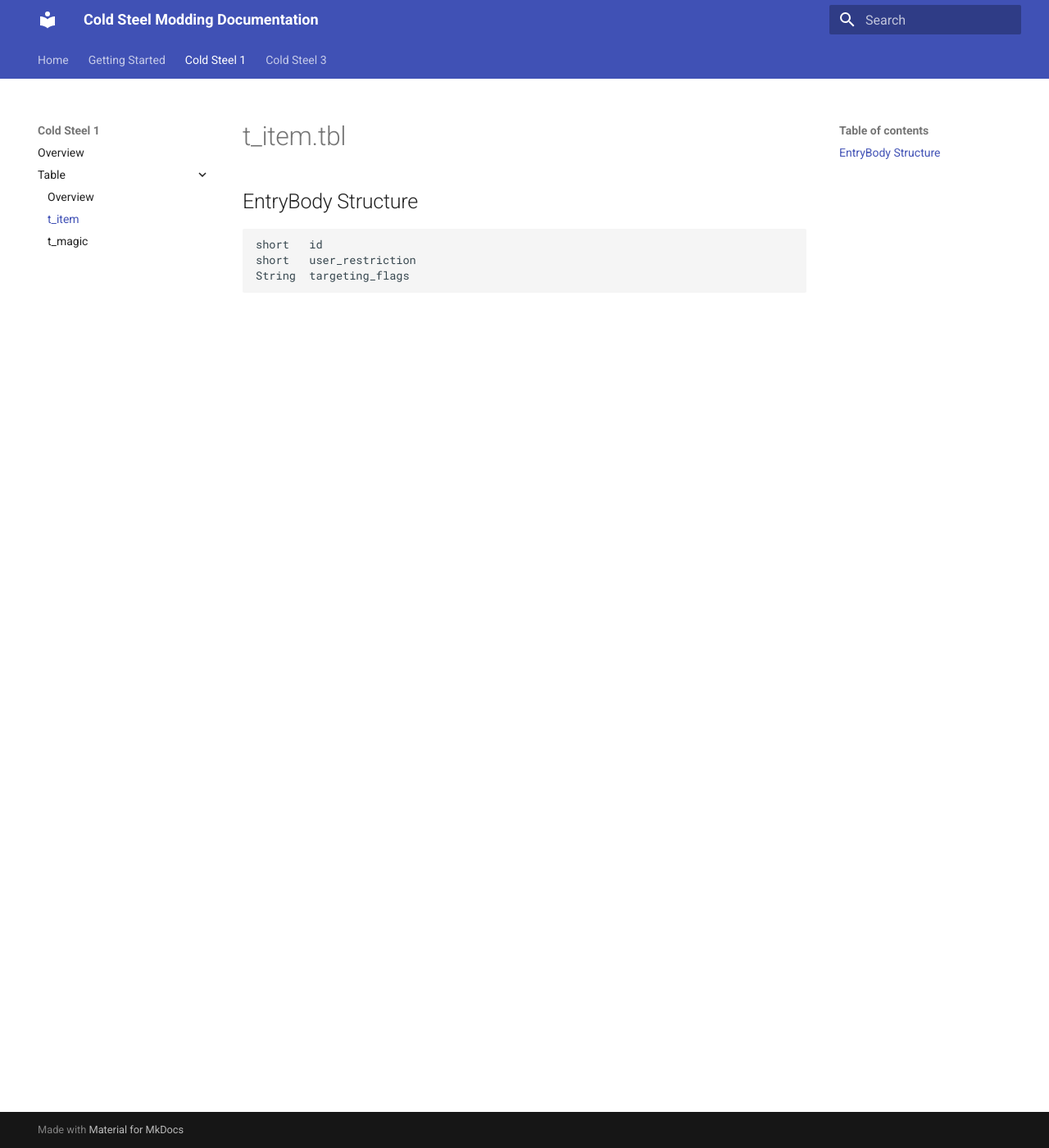
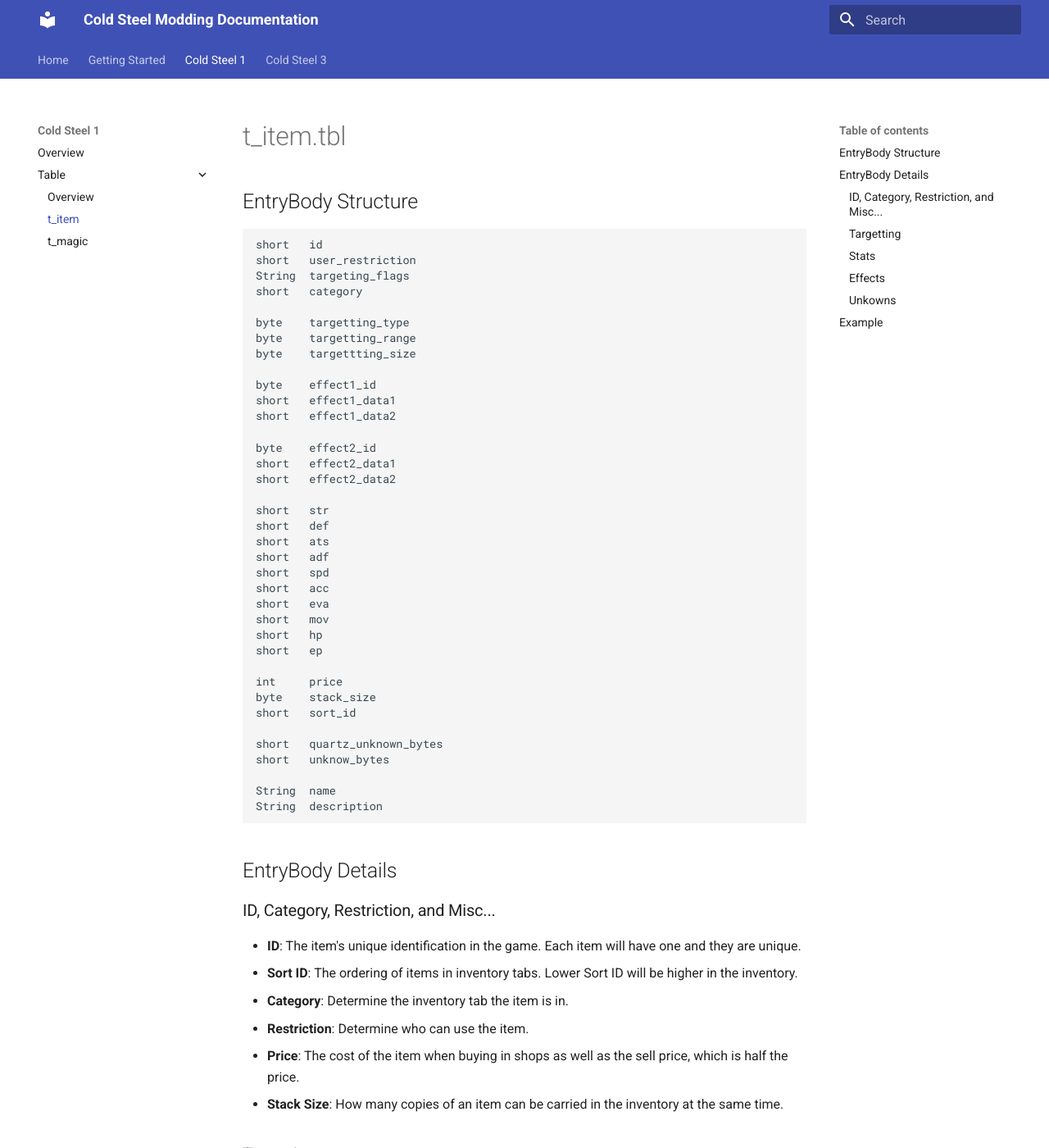
Before and after one commit to nnguyen259/ColdSteelDocumentation, an MkDocs documentation site: the page built from docs/cs1/tables/item.md, in a window 1280 px wide and 1400 px high. Shown: the whole window at 82% size. Built offline with MkDocs 1.6.1 and Material for MkDocs 9.7.7, drawn with Linux system fonts in a browser that asks for light colours; some of the changed text lies outside the part shown.

Commit message:
More work on CS1 item page

````diff
--- a/docs/cs1/tables/item.md
+++ b/docs/cs1/tables/item.md
@@ -4,4 +4,57 @@
 short   id
 short   user_restriction
 String  targeting_flags
+short   category
+
+byte    targetting_type
+byte    targetting_range
+byte    targettting_size
+
+byte    effect1_id
+short   effect1_data1
+short   effect1_data2
+
+byte    effect2_id
+short   effect2_data1
+short   effect2_data2
+
+short   str
+short   def
+short   ats
+short   adf
+short   spd
+short   acc
+short   eva
+short   mov
+short   hp
+short   ep
+
+int     price
+byte    stack_size
+short   sort_id
+
+short   quartz_unknown_bytes
+short   unknow_bytes
+
+String  name
+String  description
 ```
+## EntryBody Details
+### ID, Category, Restriction, and Misc...
+* **ID**: The item's unique identification in the game. Each item will have one and they are unique.
+* **Sort ID**: The ordering of items in inventory tabs. Lower Sort ID will be higher in the inventory.
+* **Category**: Determine the inventory tab the item is in.
+* **Restriction**: Determine who can use the item.
+* **Price**: The cost of the item when buying in shops as well as the sell price, which is half the price.
+* **Stack Size**: How many copies of an item can be carried in the inventory at the same time.
+
+
+### Targetting
+
+### Stats
+
+### Effects
+
+### Unkowns
+
+## Example
````
